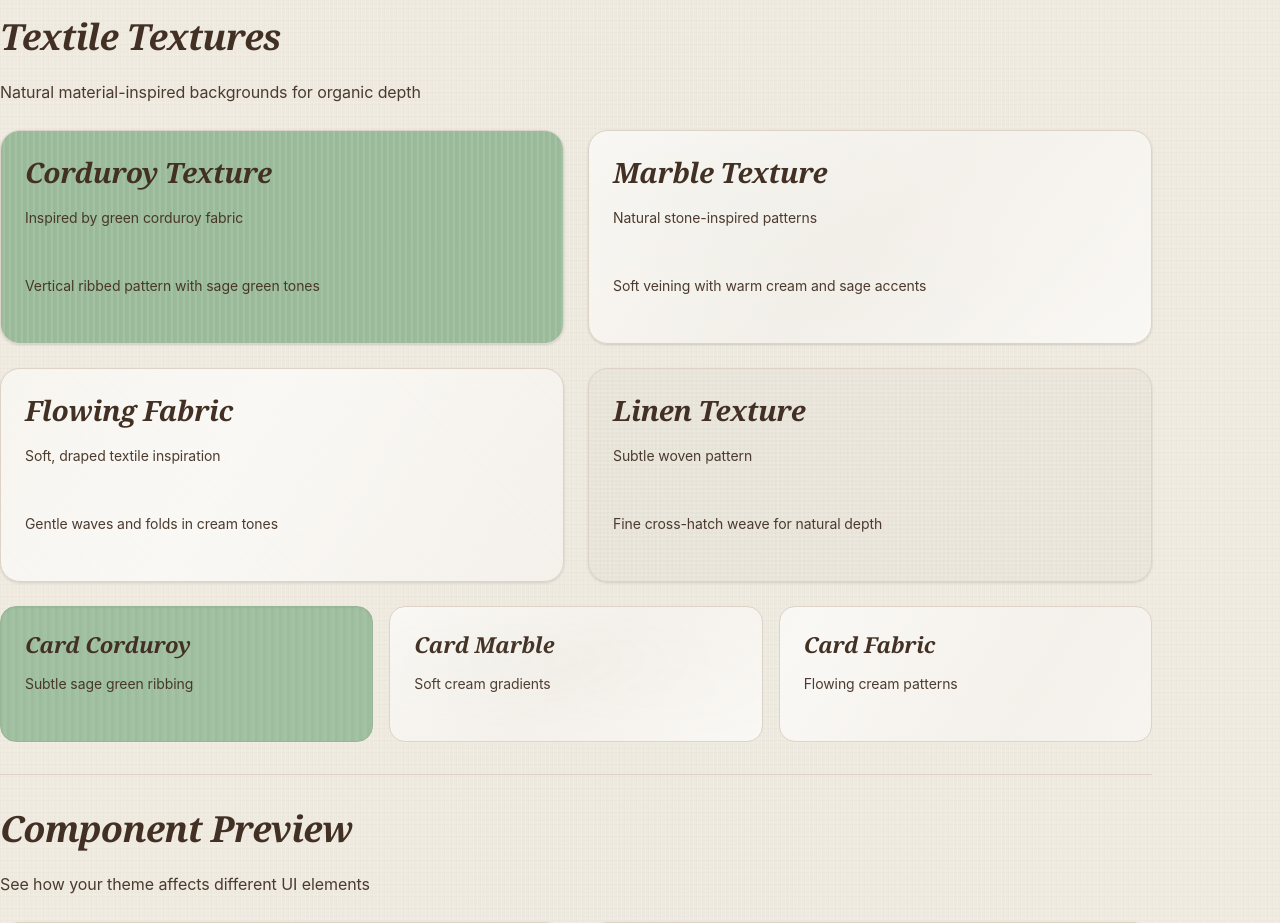
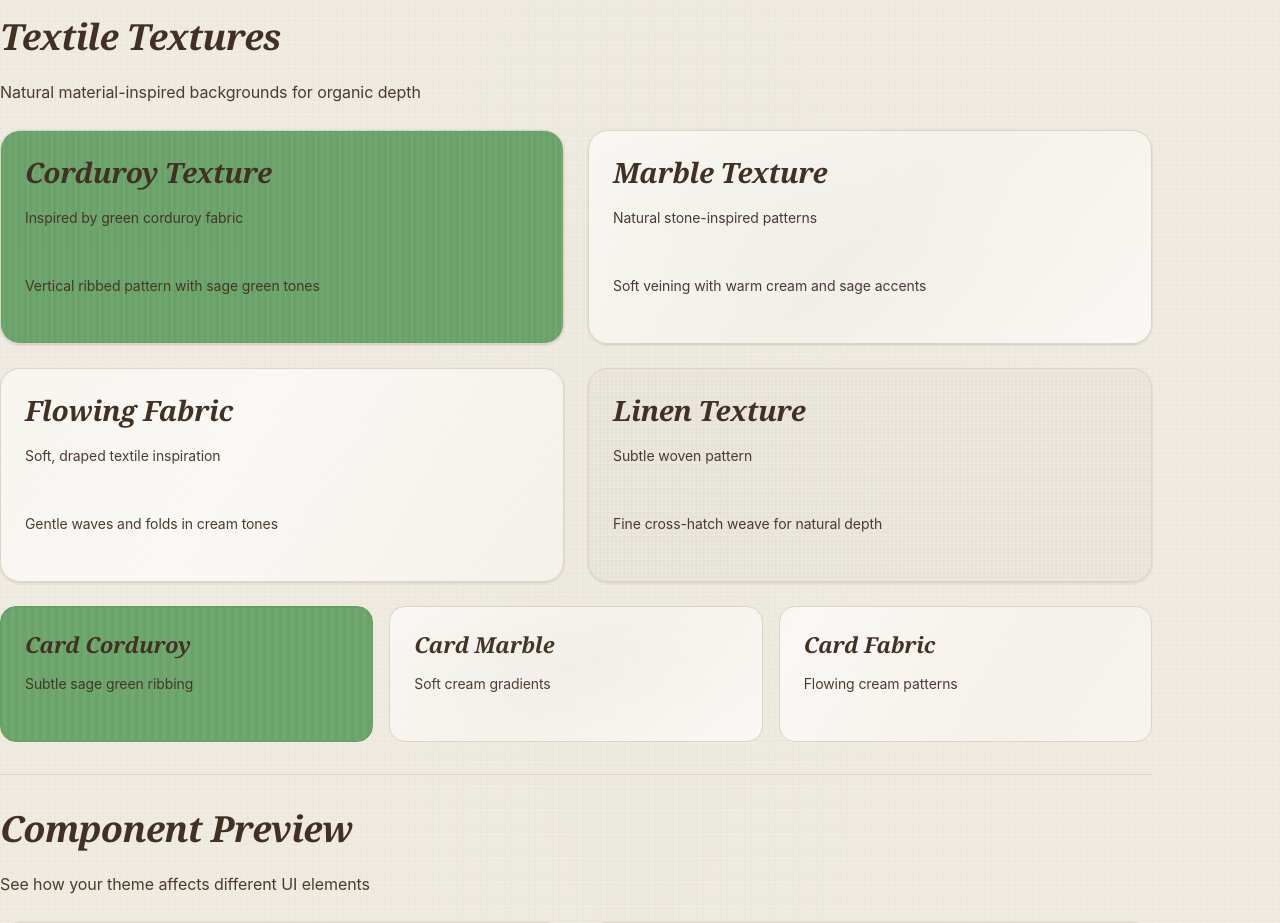
Before and after one commit to TNDIGITALMARK/522f48ed-1e2c-4fab-8b1f-03bcb7892df9, a Next.js app: page /theme-demo in a window 1280 px wide. Shown: the part 1280-2203 px from the top of the page. Built offline with nearby package versions, Linux system fonts and the light colour scheme; no server answers.

Commit message:
Phoenix Agent implementation - Fix the issue where it shows its green and then go...

```diff
--- a/src/app/globals.css
+++ b/src/app/globals.css
@@ -17,15 +17,15 @@ DESIGN PHILOSOPHY:
 - **Premium Feel**: Subtle shadows, layered textures, and smooth transitions
 - **Organic Depth**: Layered textile overlays create tactile visual interest
 
-COLOR PALETTE (BEIGE, PEARL WHITE, AND GREEN):
+COLOR PALETTE (BEIGE, PEARL WHITE, AND DARKER GREEN):
 - Warm Beige Base: #F5F0E8 / HSL 35 30% 94% - Warm light beige background
 - Creamy Pearl White: #FAF8F4 / HSL 40 35% 97% - Creamy pearl white for cards
-- Soft Sage Green: #AABFA8 / HSL 120 20% 70% - Soft sage green accent
-- Earthy Olive Green: #476B44 / HSL 110 25% 35% - Olive green (primary actions)
+- Darker Sage Green: #7BA878 / HSL 120 25% 55% - Darker sage green accent
+- Darker Earthy Olive Green: #3A5838 / HSL 110 30% 28% - Darker olive green (primary actions)
 - Medium Beige: #E6DDD0 / HSL 35 25% 85% - Medium beige for muted elements
-- Muted Green: #8FA28D / HSL 115 18% 60% - Muted green for accents
+- Darker Muted Green: #6B8769 / HSL 115 20% 45% - Darker muted green for accents
 - Deep Beige-Brown: #574D42 / HSL 30 20% 30% - Deep beige-brown text
-- Dark Green: #2D4B2B / HSL 120 30% 25% - Dark green accents
+- Darker Deep Green: #214720 / HSL 120 35% 20% - Darker deep green accents
 
 TEXTILE TEXTURES (FROM REFERENCE IMAGES):
 - Green Corduroy: /textures/corduroy-green.png - Natural green ribbed texture
@@ -91,12 +91,12 @@ USAGE GUIDELINES:
   /* Base color variables */
   --bloom-beige-light: 35 30% 94%; /* #F5F0E8 - Warm light beige background */
   --bloom-pearl: 40 35% 97%; /* #FAF8F4 - Creamy pearl white */
-  --bloom-sage: 120 20% 70%; /* #AABFA8 - Soft sage green accent */
-  --bloom-olive: 110 25% 35%; /* #476B44 - Earthy olive green primary */
+  --bloom-sage: 120 25% 55%; /* #7BA878 - Darker sage green accent */
+  --bloom-olive: 110 30% 28%; /* #3A5838 - Darker earthy olive green primary */
   --bloom-beige-mid: 35 25% 85%; /* #E6DDD0 - Medium beige */
-  --bloom-green-muted: 115 18% 60%; /* #8FA28D - Muted green */
+  --bloom-green-muted: 115 20% 45%; /* #6B8769 - Darker muted green */
   --bloom-beige-dark: 30 20% 30%; /* #574D42 - Deep beige-brown text */
-  --bloom-green-dark: 120 30% 25%; /* #2D4B2B - Dark green accent */
+  --bloom-green-dark: 120 35% 20%; /* #214720 - Darker green accent */
 
   /* Light theme - Beige, Pearl, Green aesthetic */
   --background: 35 30% 94%; /* #F5F0E8 - Warm beige base */
@@ -110,20 +110,20 @@ USAGE GUIDELINES:
   --popover: 40 35% 97%;
   --popover-foreground: 30 20% 30%;
 
-  /* Primary: Earthy olive green for main actions */
-  --primary: 110 25% 35%; /* #476B44 - Olive green */
+  /* Primary: Darker earthy olive green for main actions */
+  --primary: 110 30% 28%; /* #3A5838 - Darker olive green */
   --primary-foreground: 40 35% 97%;
 
-  /* Secondary: Soft sage green accent */
-  --secondary: 120 20% 70%; /* #AABFA8 - Sage green */
+  /* Secondary: Darker sage green accent */
+  --secondary: 120 25% 55%; /* #7BA878 - Darker sage green */
   --secondary-foreground: 30 20% 30%;
 
   /* Muted: Medium beige tones */
   --muted: 35 25% 85%; /* #E6DDD0 - Medium beige */
   --muted-foreground: 30 20% 45%;
 
-  /* Accent: Sage green highlights */
-  --accent: 120 20% 70%; /* #AABFA8 - Sage */
+  /* Accent: Darker sage green highlights */
+  --accent: 120 25% 55%; /* #7BA878 - Darker sage */
   --accent-foreground: 30 20% 30%;
 
   /* Destructive: Warm terracotta */
@@ -133,20 +133,20 @@ USAGE GUIDELINES:
   /* Borders: Soft beige */
   --border: 35 22% 88%; /* #E8E0D5 - Soft beige border */
   --input: 35 22% 88%;
-  --ring: 110 25% 35%; /* Olive green focus ring */
+  --ring: 110 30% 28%; /* Darker olive green focus ring */
 
   /* Magazine-style rounded corners */
   --radius: 1.25rem; /* 20px for magazine aesthetic */
 
-  /* Sidebar: Warm beige with green accents */
+  /* Sidebar: Warm beige with darker green accents */
   --sidebar-background: 35 28% 92%;
   --sidebar-foreground: 30 20% 30%;
-  --sidebar-primary: 110 25% 35%;
+  --sidebar-primary: 110 30% 28%;
   --sidebar-primary-foreground: 40 35% 97%;
   --sidebar-accent: 35 25% 87%;
   --sidebar-accent-foreground: 30 20% 30%;
   --sidebar-border: 35 22% 88%;
-  --sidebar-ring: 110 25% 35%;
+  --sidebar-ring: 110 30% 28%;
 }
 
 .dark {
@@ -474,17 +474,17 @@ label {
    TEXTILE TEXTURE PATTERNS - INSPIRED BY REFERENCE IMAGES
    ============================================ */
 
-/* Sage Green Corduroy texture */
+/* Darker Sage Green Corduroy texture */
 .texture-corduroy {
   position: relative;
   background: linear-gradient(90deg,
-    hsl(120 20% 70%) 0%,
-    hsl(120 18% 67%) 2%,
-    hsl(120 20% 70%) 4%,
-    hsl(120 18% 67%) 6%,
-    hsl(120 20% 70%) 8%,
-    hsl(120 18% 67%) 10%,
-    hsl(120 20% 70%) 12%
+    hsl(120 25% 55%) 0%,
+    hsl(120 23% 52%) 2%,
+    hsl(120 25% 55%) 4%,
+    hsl(120 23% 52%) 6%,
+    hsl(120 25% 55%) 8%,
+    hsl(120 23% 52%) 10%,
+    hsl(120 25% 55%) 12%
   );
   background-size: 6px 100%;
   background-repeat: repeat-x;
@@ -496,10 +496,10 @@ label {
   inset: 0;
   background: repeating-linear-gradient(90deg,
     transparent 0px,
-    rgba(71, 107, 68, 0.15) 1px,
+    rgba(58, 88, 56, 0.15) 1px,
     transparent 2px,
     transparent 4px,
-    rgba(71, 107, 68, 0.2) 5px,
+    rgba(58, 88, 56, 0.2) 5px,
     transparent 6px
   );
   pointer-events: none;
@@ -508,12 +508,12 @@ label {
 /* Enhanced corduroy for backgrounds */
 .texture-corduroy-bg {
   background: repeating-linear-gradient(90deg,
-    hsl(120 20% 70%) 0px,
-    hsl(120 18% 67%) 1px,
-    hsl(120 20% 70%) 2px,
-    hsl(120 20% 70%) 6px,
-    hsl(120 16% 65%) 7px,
-    hsl(120 20% 70%) 8px
+    hsl(120 25% 55%) 0px,
+    hsl(120 23% 52%) 1px,
+    hsl(120 25% 55%) 2px,
+    hsl(120 25% 55%) 6px,
+    hsl(120 21% 50%) 7px,
+    hsl(120 25% 55%) 8px
   );
   box-shadow: inset 0 1px 3px rgba(0, 0, 0, 0.05);
 }
@@ -599,19 +599,19 @@ label {
   background-size: 4px 4px;
 }
 
-/* Textured card variants - Beige, Pearl, Green scheme */
+/* Textured card variants - Beige, Pearl, Darker Green scheme */
 .card-corduroy {
   background: repeating-linear-gradient(90deg,
-    hsl(120 20% 70%) 0px,
-    hsl(120 18% 67%) 1px,
-    hsl(120 20% 70%) 2px,
-    hsl(120 20% 70%) 6px,
-    hsl(120 16% 65%) 7px,
-    hsl(120 20% 70%) 8px
+    hsl(120 25% 55%) 0px,
+    hsl(120 23% 52%) 1px,
+    hsl(120 25% 55%) 2px,
+    hsl(120 25% 55%) 6px,
+    hsl(120 21% 50%) 7px,
+    hsl(120 25% 55%) 8px
   );
   background-size: 8px 100%;
-  border: 1px solid hsl(120 18% 65%);
-  box-shadow: inset 0 1px 2px rgba(71, 107, 68, 0.1);
+  border: 1px solid hsl(120 23% 50%);
+  box-shadow: inset 0 1px 2px rgba(58, 88, 56, 0.1);
 }
 
 .card-marble {
--- a/src/app/page.tsx
+++ b/src/app/page.tsx
@@ -338,9 +338,9 @@ export default function HomePage() {
 
       {/* Smart Weekly Calorie System */}
       <section className="relative overflow-hidden section-spacing-xl texture-fabric textile-overlay-cream">
-        {/* Decorative sage green accent elements */}
-        <div className="absolute top-0 right-0 w-96 h-96 rounded-full blur-3xl" style={{ background: 'radial-gradient(circle, hsl(100 18% 73% / 0.08) 0%, transparent 70%)' }} />
-        <div className="absolute bottom-0 left-0 w-96 h-96 rounded-full blur-3xl" style={{ background: 'radial-gradient(circle, hsl(72 15% 27% / 0.06) 0%, transparent 70%)' }} />
+        {/* Decorative darker sage green accent elements */}
+        <div className="absolute top-0 right-0 w-96 h-96 rounded-full blur-3xl" style={{ background: 'radial-gradient(circle, hsl(120 25% 55% / 0.12) 0%, transparent 70%)' }} />
+        <div className="absolute bottom-0 left-0 w-96 h-96 rounded-full blur-3xl" style={{ background: 'radial-gradient(circle, hsl(110 30% 28% / 0.10) 0%, transparent 70%)' }} />
 
         <div className="max-w-6xl mx-auto px-6 relative z-10">
           <div className="text-center mb-12">
--- a/src/components/animated-hero-background.tsx
+++ b/src/components/animated-hero-background.tsx
@@ -48,7 +48,7 @@ export function AnimatedHeroBackground() {
         }`}
       />
 
-      {/* Sage green accent circle */}
+      {/* Darker sage green accent circle */}
       <div
         className={`absolute top-1/4 left-1/3
           w-32 h-32 sm:w-48 sm:h-48 md:w-64 md:h-64
@@ -57,12 +57,12 @@ export function AnimatedHeroBackground() {
           mounted ? 'opacity-100 scale-100' : 'opacity-0 scale-75'
         }`}
         style={{
-          background: 'radial-gradient(circle, hsl(100 18% 73% / 0.08) 0%, transparent 70%)',
+          background: 'radial-gradient(circle, hsl(120 25% 55% / 0.15) 0%, transparent 70%)',
           animation: mounted ? 'pulse-slow 6s ease-in-out infinite' : 'none'
         }}
       />
 
-      {/* Olive accent circle */}
+      {/* Darker olive accent circle */}
       <div
         className={`absolute bottom-1/3 right-1/4
           w-40 h-40 sm:w-56 sm:h-56 md:w-80 md:h-80
@@ -71,7 +71,7 @@ export function AnimatedHeroBackground() {
           mounted ? 'opacity-100 scale-100' : 'opacity-0 scale-75'
         }`}
         style={{
-          background: 'radial-gradient(circle, hsl(72 15% 27% / 0.06) 0%, transparent 70%)',
+          background: 'radial-gradient(circle, hsl(110 30% 28% / 0.12) 0%, transparent 70%)',
           animation: mounted ? 'pulse-slow 7s ease-in-out infinite 1s' : 'none'
         }}
       />
```
